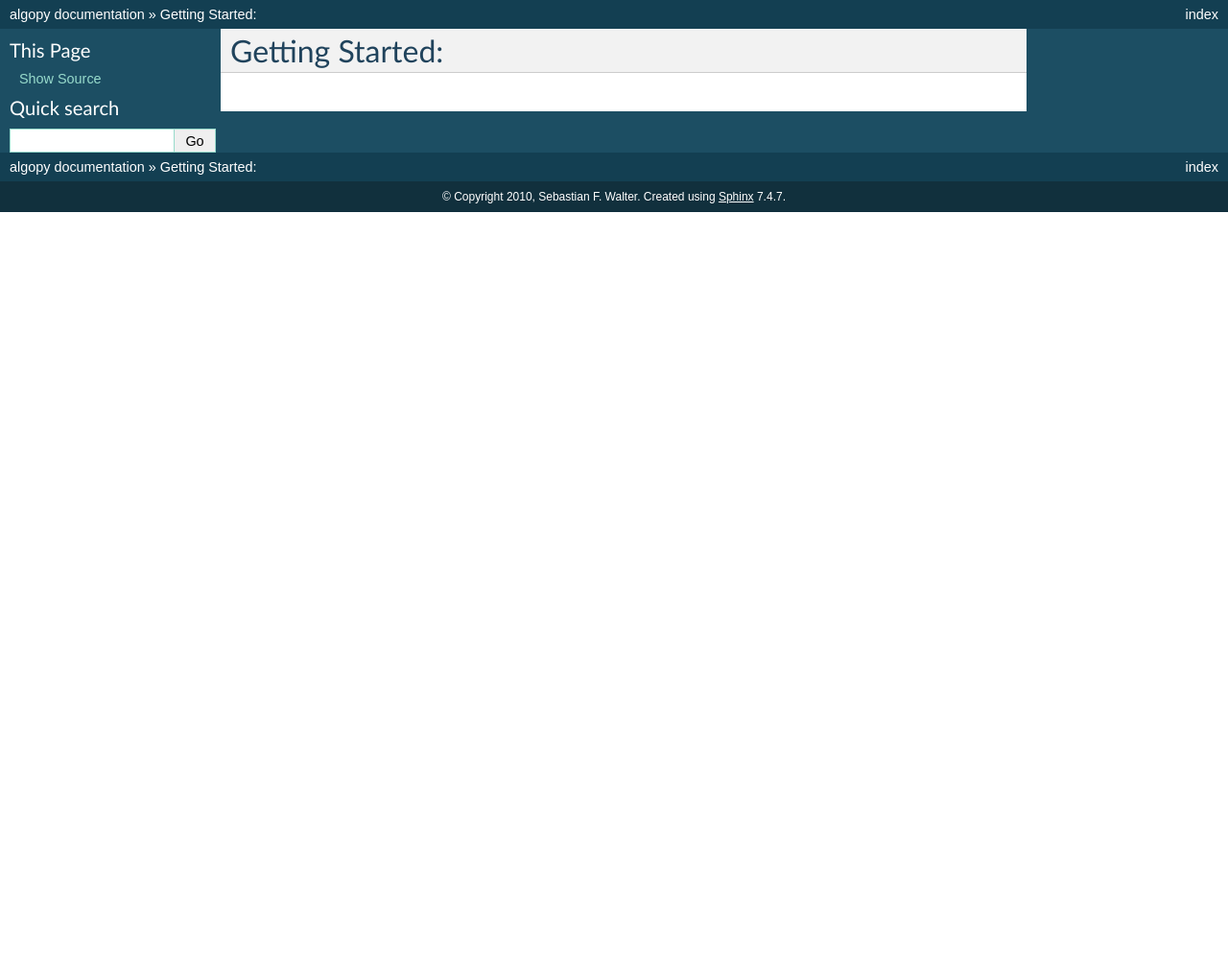
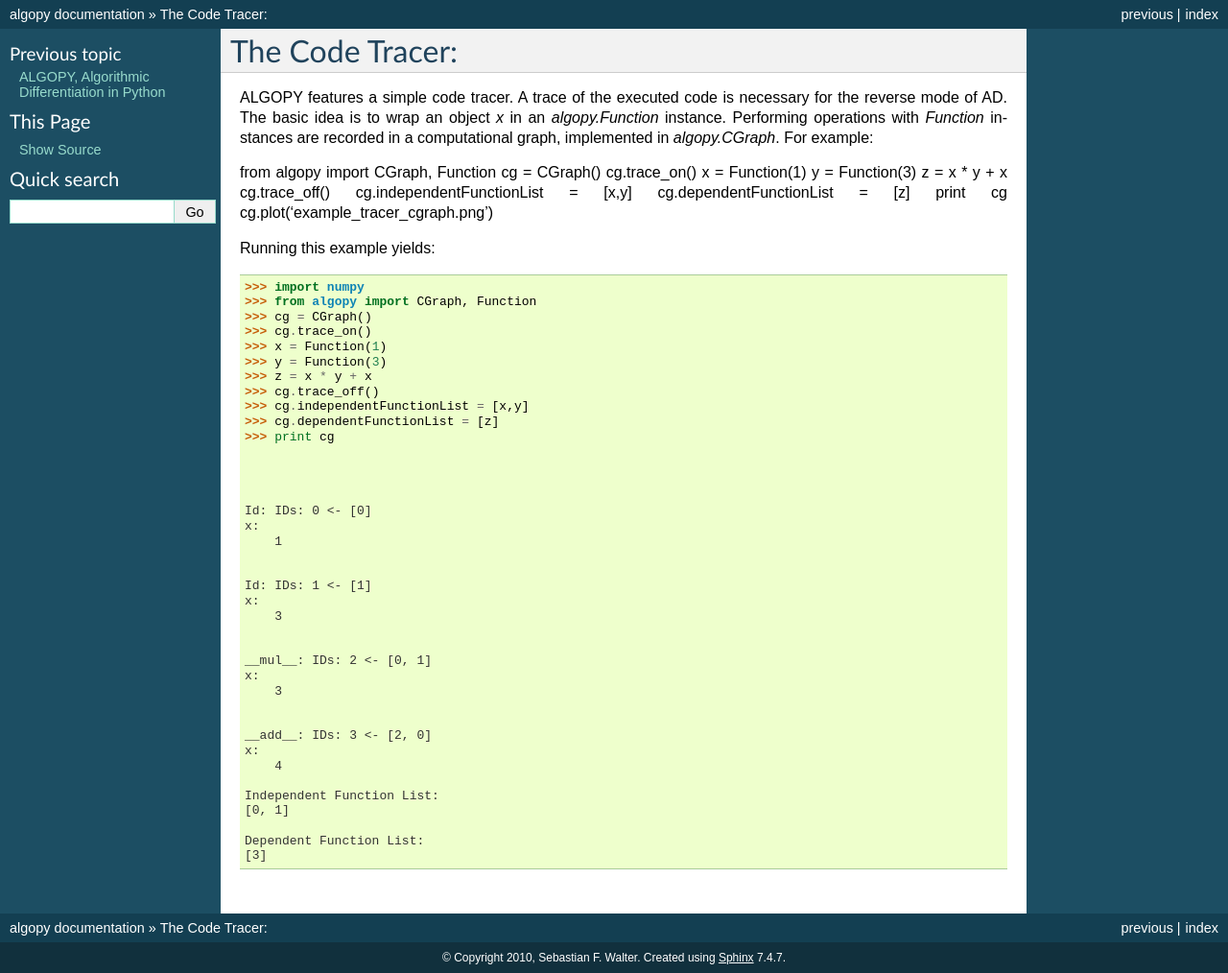
Before and after one commit to b45ch1/algopy, a Sphinx documentation site: the page built from documentation/sphinx/examples_tracer.rst, in a window 1280 px wide. Shown: the whole page at 96% size. Built offline with Sphinx 7.4.7, drawn with Linux system fonts in a browser that asks for light colours; formulas are drawn with MathJax 3; pages that are not in the unit, such as notebooks, are missing from menus; before the commit the page ends 900 px from its top, so only the background shows below that.

Commit message:
currently writing the code that also plots the computational graph, but haven't decided yet what to do with the image, also it should be automatically generated

```diff
--- a/documentation/sphinx/examples_tracer.rst
+++ b/documentation/sphinx/examples_tracer.rst
@@ -1,2 +1,62 @@
-Getting Started:
-~~~~~~~~~~~~~~~~
+The Code Tracer:
+================
+
+ALGOPY features a simple code tracer. A trace of the executed code is necessary
+for the reverse mode of AD. The basic idea is to wrap an object `x` in an
+`algopy.Function` instance. Performing operations with `Function` instances
+are recorded in a computational graph, implemented in `algopy.CGraph`.
+For example::
+
+from algopy import CGraph, Function
+cg = CGraph()
+cg.trace_on()
+x = Function(1)
+y = Function(3)
+z = x * y + x
+cg.trace_off()
+cg.independentFunctionList = [x,y]
+cg.dependentFunctionList = [z]
+print cg
+cg.plot('example_tracer_cgraph.png')
+
+Running this example yields::
+
+    >>> import numpy
+    >>> from algopy import CGraph, Function
+    >>> cg = CGraph()
+    >>> cg.trace_on()
+    >>> x = Function(1)
+    >>> y = Function(3)
+    >>> z = x * y + x
+    >>> cg.trace_off()
+    >>> cg.independentFunctionList = [x,y]
+    >>> cg.dependentFunctionList = [z]
+    >>> print cg
+
+
+
+
+    Id: IDs: 0 <- [0]
+    x:
+        1
+
+
+    Id: IDs: 1 <- [1]
+    x:
+        3
+
+
+    __mul__: IDs: 2 <- [0, 1]
+    x:
+        3
+
+
+    __add__: IDs: 3 <- [2, 0]
+    x:
+        4
+
+    Independent Function List:
+    [0, 1]
+
+    Dependent Function List:
+    [3]
--- a/documentation/sphinx/index.rst
+++ b/documentation/sphinx/index.rst
@@ -12,7 +12,7 @@ Contents:
 .. toctree::
    :maxdepth: 2
 
-   getting_started.rst
+   examples_tracer.rst
 
 
 
```
Also changed, not shown: 1 other file.
